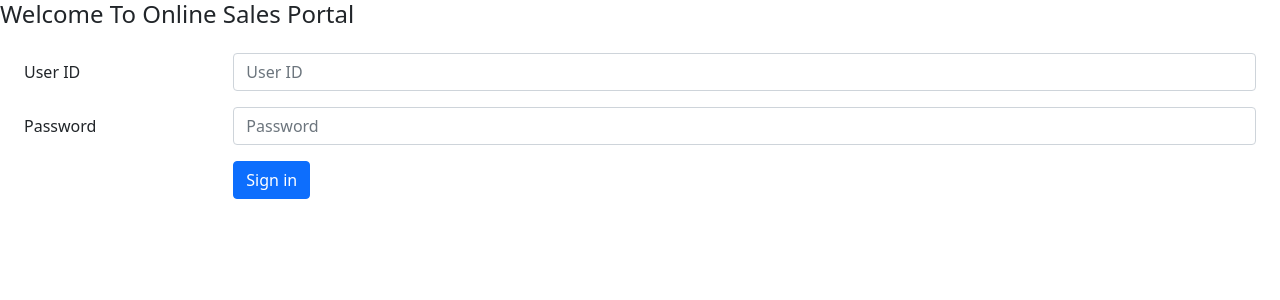
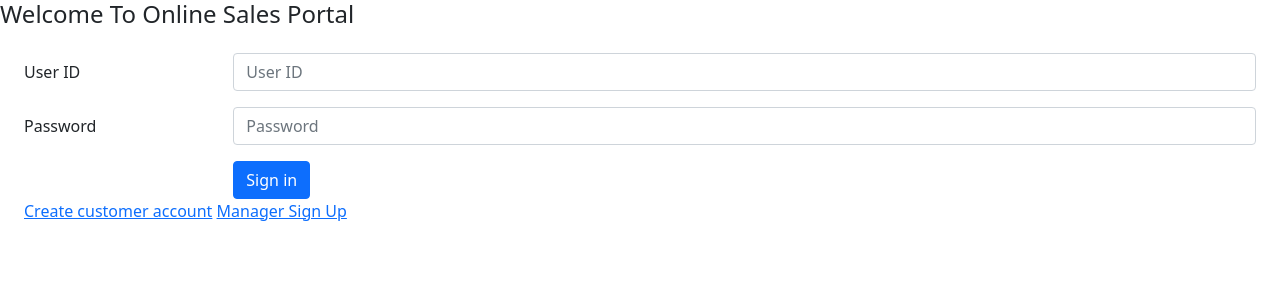
Before and after one commit to anandparikh4/OSP, a Flask app: page /sign_in in a window 1280 px wide. Shown: the top 300 px of the page. Run offline with Flask 2, Linux system fonts and the light colour scheme.

Commit message:
Initial commit

```diff
--- a/app/templates/buyer/base.html
+++ b/app/templates/buyer/base.html
@@ -47,7 +47,7 @@
                         <div class="collapse navbar-collapse" id="bs-example-navbar-collapse-1">
                             <ul class="nav navbar-nav navbar-right">
                                 <li><a href="/buyer">Home</a></li>
-                                <li><a href="#">Logout</a></li>
+                                <li><a href="/sign_out">Sign Out</a></li>
                             </ul>
                         </div>
                     </div>
--- a/app/templates/manager/base.html
+++ b/app/templates/manager/base.html
@@ -56,7 +56,7 @@
                         <div class="collapse navbar-collapse" id="bs-example-navbar-collapse-1">
                             <ul class="nav navbar-nav navbar-right">
                                 <li><a href="/manager">Home</a></li>
-                                <li><a href="#">Logout</a></li>
+                                <li><a href="/sign_out">Sign Out</a></li>
                             </ul>
                         </div>
                     </div>
--- a/app/templates/manager_sign_up.html
+++ b/app/templates/manager_sign_up.html
@@ -116,6 +116,8 @@
 
     </form>
 
+    <a href="/sign_in" class = "button">Sign In</a>
+
 </div>
 
 </body>
--- a/app/templates/seller/base.html
+++ b/app/templates/seller/base.html
@@ -54,7 +54,7 @@
                         <div class="collapse navbar-collapse" id="bs-example-navbar-collapse-1">
                             <ul class="nav navbar-nav navbar-right">
                                 <li><a href="/seller">Home</a></li>
-                                <li><a href="#">Logout</a></li>
+                                <li><a href="/sign_out">Sign Out</a></li>
                             </ul>
                         </div>
                     </div>
--- a/app/templates/sign_in.html
+++ b/app/templates/sign_in.html
@@ -32,6 +32,10 @@
         </div>
 
     </form>
+
+    <a href="/sign_up" class = "button">Create customer account</a>
+    <a href="/manager_sign_up" class = "button">Manager Sign Up</a>
+
 </div>
 </body>
 </html>
--- a/app/templates/sign_up.html
+++ b/app/templates/sign_up.html
@@ -106,6 +106,8 @@
 
     </form>
 
+    <a href="/sign_in" class = "button">Sign In</a>
+
 </div>
 
 </body>
--- a/app/views.py
+++ b/app/views.py
@@ -151,19 +151,19 @@ def sign_in():
                 user1.is_authenticated = True
                 user1.save()
                 login_user(user1)
-                return redirect("/welcome")
+                return redirect("/manager")
 
             elif user2:
                 user2.is_authenticated = True
                 user2.save()
                 login_user(user2)
-                return redirect("/welcome")
+                return redirect("/buyer")
 
             elif user3:
                 user3.is_authenticated = True
                 user3.save()
                 login_user(user3)
-                return redirect("/welcome")
+                return redirect("/seller")
 
             if ( (not user1) and (not user2) and (not user3) ):
                 raise Exception("Invalid login credentials")
@@ -176,9 +176,104 @@ def sign_in():
 
 @app.route("/sign_out")
 @login_required
-def logout():
-    user = current_user
-    user.is_authenticated = False
-    user.save()
+def sign_out():
+    curr_user = current_user
+    curr_user.is_authenticated = False
+    curr_user.save()
     logout_user()
     return redirect("/sign_in")
+
+
+# manager routes
+@app.route("/manager" , methods = ["GET" ,"POST"])
+@is_manager
+@login_required
+def manager():
+    return render_template("manager/manager.html")
+
+@app.route("/manager/manage_buyers" , methods = ["GET" ,"POST"])
+@is_manager
+@login_required
+def manage_buyers():
+    return render_template("manager/manage_buyers.html")
+
+@app.route("/manager/manage_sellers" , methods = ["GET" ,"POST"])
+@is_manager
+@login_required
+def manage_sellers():
+    return render_template("manager/manage_sellers.html")
+
+@app.route("/manager/audit" , methods = ["GET" ,"POST"])
+@is_manager
+@login_required
+def audit():
+    return render_template("manager/audit.html")
+
+@app.route("/manager/help_negotiations" , methods = ["GET" ,"POST"])
+@is_manager
+@login_required
+def help_negotiations():
+    return render_template("manager/help_negotiations.html")
+
+
+# seller routes
+@app.route("/seller" , methods = ["GET" ,"POST"])
+@is_seller
+@login_required
+def seller():
+    return render_template("seller/seller.html")
+
+@app.route("/seller/buy_requests" , methods = ["GET" ,"POST"])
+@is_seller
+@login_required
+def buy_requests():
+    return render_template("seller/buy_requests.html")
+
+@app.route("/seller/items" , methods = ["GET" ,"POST"])
+@is_seller
+@login_required
+def items():
+    return render_template("seller/items.html")
+
+@app.route("/seller/upload_item" , methods = ["GET" ,"POST"])
+@is_seller
+@login_required
+def upload_item():
+    return render_template("seller/upload_item.html")
+
+@app.route("/seller/sales" , methods = ["GET" ,"POST"])
+@is_seller
+@login_required
+def sales():
+    return render_template("seller/sales.html")
+
+
+# buyer routes
+
+@app.route("/buyer" , methods = ["GET" ,"POST"])
+@is_buyer
+@login_required
+def buyer():
+    return render_template("buyer/buyer.html")
+
+@app.route("/buyer/purchase_requests" , methods = ["GET" ,"POST"])
+@is_buyer
+@login_required
+def purchase_requests():
+    return render_template("buyer/purchase_requests.html")
+
+@app.route("/buyer/purchases" , methods = ["GET" ,"POST"])
+@is_buyer
+@login_required
+def purchases():
+    return render_template("buyer/purchases.html")
+
+
+
+###
+# dashboard
+
+@app.route("/dashboard" , methods = ["GET" ,"POST"])
+@login_required
+def dashboard():
+    return render_template("dashboard.html")
```
Also changed, not shown: app/routes.py (+0 -63 lines).
